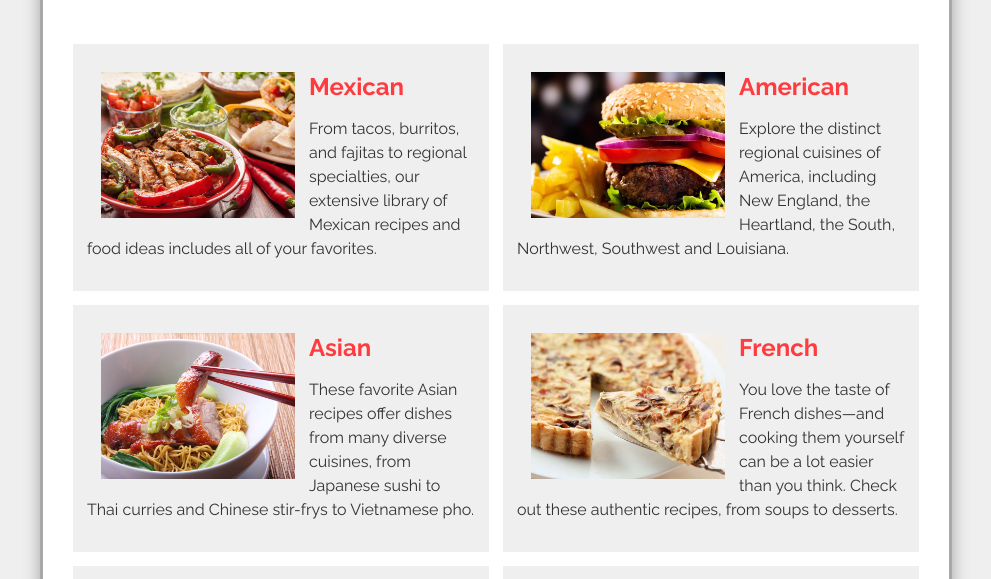
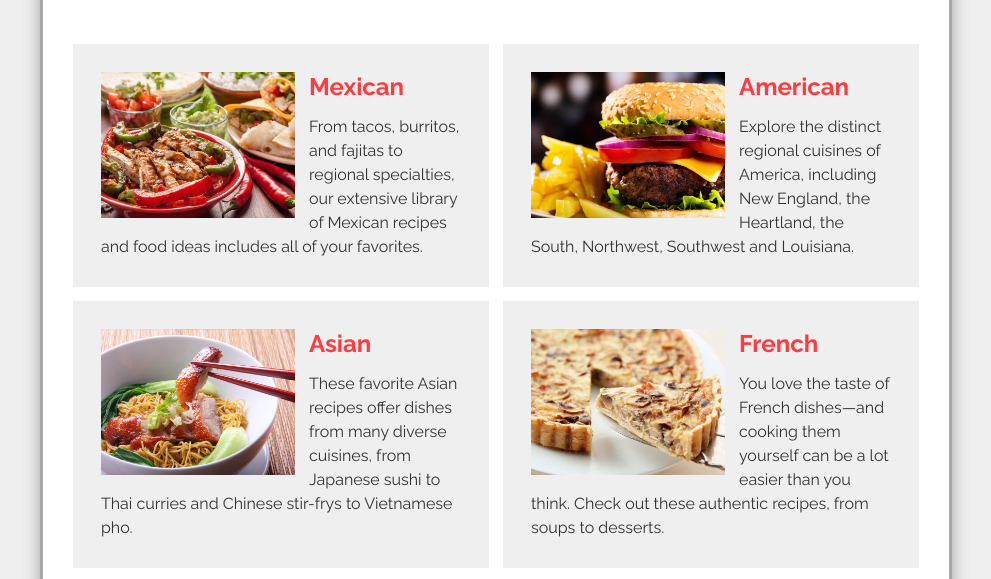
Before and after one commit to jacobcapshaw/brooklyn_eats, a website: page app/index.html in a window 1280 px wide. Shown: the part 189-768 px from the top of the page, without its empty margins (144-1135 px from the left). Drawn offline with nearby package versions, Linux system fonts and the light colour scheme; files that its build step writes are made by us from their sources.

Commit message:
fixed p margins on cuisines page

```diff
--- a/scss/imports/_basics.scss
+++ b/scss/imports/_basics.scss
@@ -589,6 +589,10 @@ p.byline {
     display: flex;
     flex-wrap: wrap;
 
+    p {
+      margin: .875rem;
+    }
+
     h1 {
         margin-top: .875rem;
     }
```
